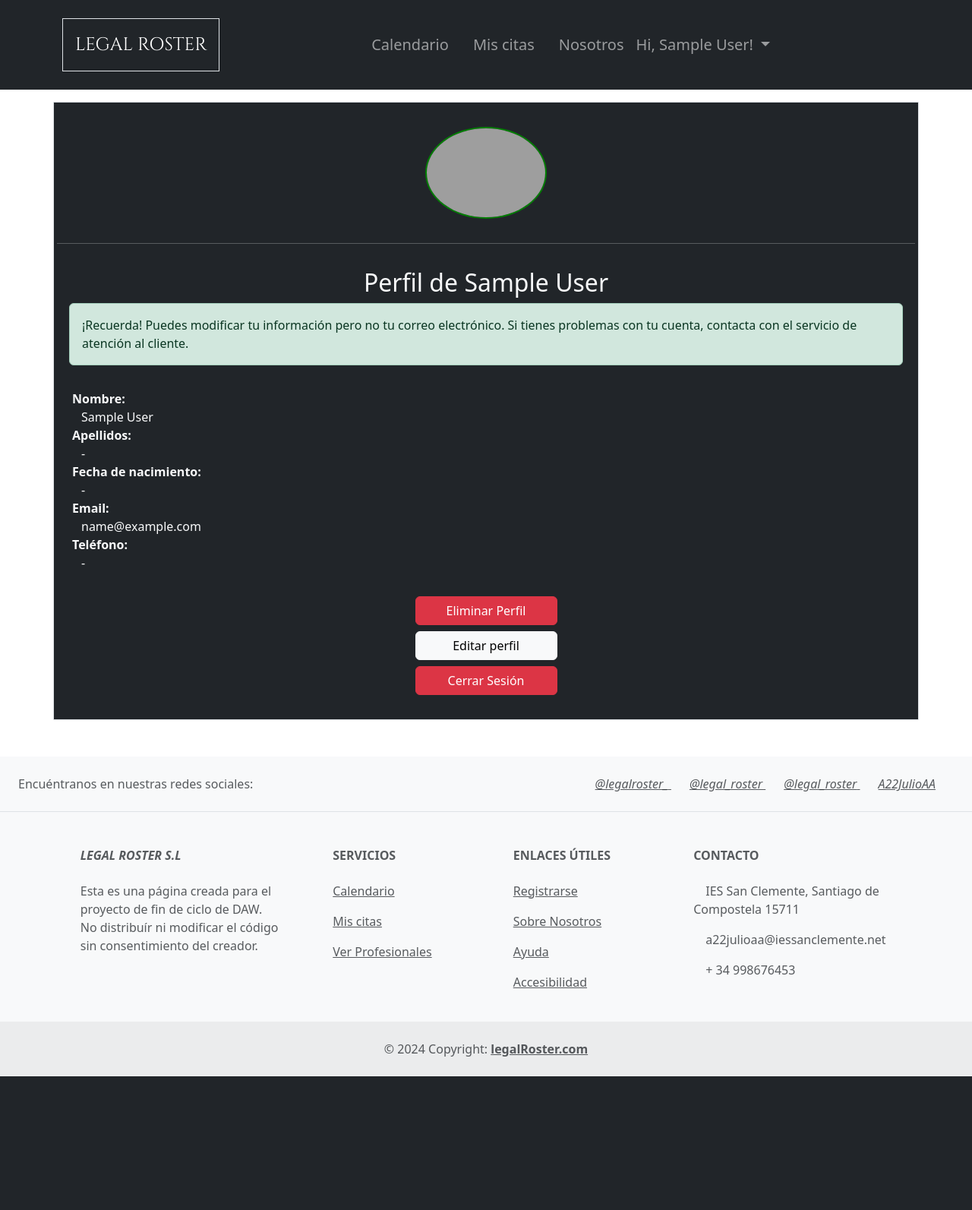
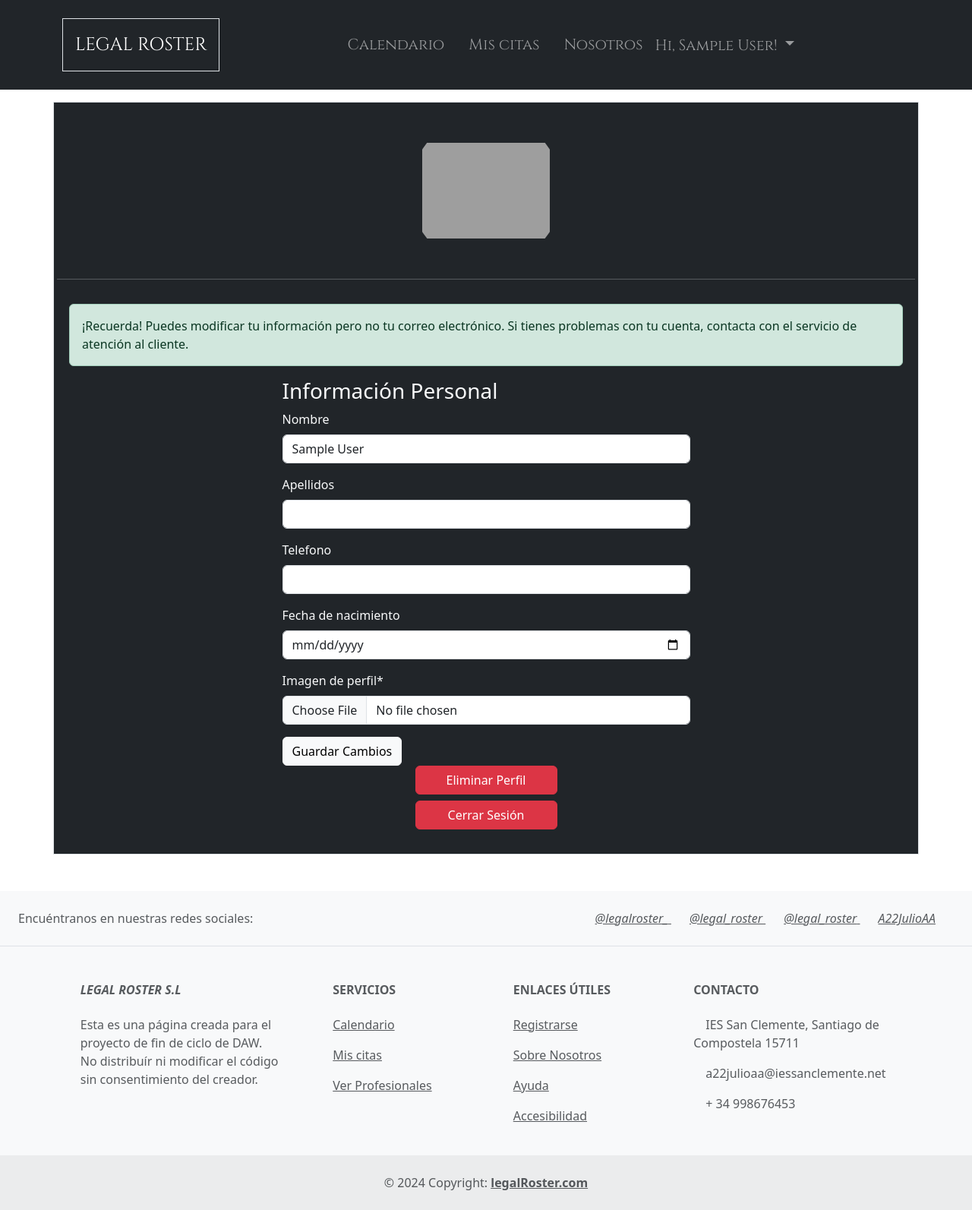
Before and after one commit to A22JulioAA/legal_code, a Django app: page /users/profile/ in a window 1280 px wide. Shown: the whole page at 76% size. Before the commit the page ends 1417 px from the top, so only its background shows below. Run offline with Django 5.2, Linux system fonts and the light colour scheme; the visitor is signed in with stand-in values (Sample User, id 1); some libraries are stand-ins or nearby versions; grey boxes are pictures that could not be loaded.

Commit message:
Modificaciones

```diff
--- a/core/templates/core/base.html
+++ b/core/templates/core/base.html
@@ -23,6 +23,10 @@ registros, ver base-login
 
     {% block css %}
 
+    <link rel="preconnect" href="https://fonts.googleapis.com">
+    <link rel="preconnect" href="https://fonts.gstatic.com" crossorigin>
+    <link href="https://fonts.googleapis.com/css2?family=Cinzel:wght@400..900&display=swap" rel="stylesheet">
+
     {% endblock %}
 
     {% block script %}
@@ -46,11 +50,11 @@ registros, ver base-login
                 </button>
                 <div class="collapse navbar-collapse fs-5" id="navbarNavAltMarkup">
                     <div class="navbar-nav mx-auto">
-                        <a class="nav-link me-3" href="{% url 'calendario' %}"><i class="fa-regular fa-calendar"></i>
+                        <a class="nav-link me-3" href="{% url 'calendario' %}" style="font-family: Cinzel;"><i class="fa-regular fa-calendar"></i>
                             Calendario</a>
-                        <a class="nav-link me-3" href="{% url 'citas-principal' %}"><i
+                        <a class="nav-link me-3" href="{% url 'citas-principal' %}" style="font-family: Cinzel;"><i
                                 class="fa-regular fa-hand-point-up"></i> Mis citas</a>
-                        <a class="nav-link" href="{% url 'sobre-nosotros' %}"><i class="fa-solid fa-people-roof"></i>
+                        <a class="nav-link" href="{% url 'sobre-nosotros' %}" style="font-family: Cinzel;"><i class="fa-solid fa-people-roof"></i>
                             Nosotros</a>
 
                         <li class="nav-item dropdown">
@@ -58,18 +62,18 @@ registros, ver base-login
                                 aria-expanded="false">
                                 <i class="fa-regular fa-user"></i>
                                 {% if request.user.is_authenticated %}
-                                Hi, {{ user.name | capfirst }}!
+                                <span style="font-family: Cinzel;">Hi, {{ user.name | capfirst }}!</span>
 
                                 {% else %}
-                                Accede!
+                                <span style="font-family: Cinzel;">Accede!</span>
                                 {% endif %}
                             </a>
                             <ul class="dropdown-menu">
                                 {% if request.user.is_authenticated %}
-                                <li><a class="dropdown-item" href="/users/profile"><i class="fa-regular fa-user"></i> Mi
+                                <li><a class="dropdown-item" href="/users/profile" style="font-family: Cinzel;"><i class="fa-regular fa-user"></i> Mi
                                         perfil</a></li>
                                 <hr>
-                                <li><a class="dropdown-item" href="/logout"><i class="fa-solid fa-door-open"></i> Cerrar
+                                <li><a class="dropdown-item" href="/logout" style="font-family: Cinzel;"><i class="fa-solid fa-door-open"></i> Cerrar
                                         sesión</a></li>
                                 {% else %}
                                 <li><a class="dropdown-item" href="{% url 'login' %}"><i
--- a/static/css/profile.css
+++ b/static/css/profile.css
@@ -1,7 +1,16 @@
-img {
+figure {
+    width: 200px;
+    height: 200px;
     border-radius: 50%;
-    width: 20vh;
-    height: 20vh;
-    border: 2px solid green;
+    overflow: hidden;
+    display: flex;
+    justify-content: center;
+    align-items: center;
+    margin: 0 auto;
+}
+
+figure img {
+    width: 100%;
+    height: 100%;
     object-fit: cover;
 }
--- a/users/templates/profile.html
+++ b/users/templates/profile.html
@@ -24,46 +24,24 @@ Perfil
             </figure>
             <hr>
             <div class="p-3">
-                <h2 class="text-center">Perfil de {{user.name}}</h2>
+
                 <p class="alert alert-success" role="alert">
                     ¡Recuerda! Puedes modificar tu información pero no tu correo electrónico.
                     Si tienes problemas con tu cuenta, contacta con el servicio de atención al cliente.
                 </p>
-                <section class=" row p-3">
-                    <div class="col-12 col-md-6 mb-3">
-                        <strong class="row">Nombre: </strong>{{user.name}}
-                        <strong class="row">Apellidos:</strong> {{ user.apellidos|default_if_none:'-' }} <strong
-                            class="row">Fecha de
-                            nacimiento:
-                        </strong>{{user.fecha_nacimiento | default_if_none:'-'}}
-                        <strong class="row">Email: </strong>{{user.email}}
-                        <strong class="row">Teléfono: </strong>{{user.telefono|default:'-'}}
-                    </div>
-                    <div class="col-12 col-md-6">
-                        <p class="d-inline-flex gap-1">
-
-                        </p>
-                        <div class="collapse" id="editarCollapse">
-                            <div class="card card-body text-dark">
-                                <form method="post" enctype="multipart/form-data" id="formularioEditarPerfil">
-                                    {% csrf_token %}
-                                    {{ form | crispy }}
-                                    <button class="btn btn-dark" type="submit">Editar</button>
-                                </form>
-                            </div>
-                        </div>
+                <section class="row">
+                    <div class="col-6 mx-auto">
+                        <h3>Información Personal</h3>
+                        <form method="POST" enctype="multipart/form-data">
+                            {% csrf_token %}
+                            {{ form|crispy }}
+                            <button type="submit" class="btn btn-light">Guardar Cambios</button>
+                        </form>
                     </div>
                 </section>
-
                 <div class="row">
                     <button type="submit" class="btn btn-danger col-2 mx-auto" data-bs-toggle="modal"
                         data-bs-target="#modalConfirmacion">Eliminar Perfil</button>
-                </div>
-                <div class="row mt-2">
-                    <button class="btn btn-light col-2 mx-auto" type="button" data-bs-toggle="collapse"
-                        data-bs-target="#editarCollapse">
-                        Editar perfil
-                    </button>
                 </div>
                 <div class="row mt-2">
                     <a href="/logout" class="btn btn-danger col-2 mx-auto">Cerrar Sesión</a>
```
Also changed, not shown: backup.txt (added, +25 -0 lines), legal_code/settings.py (+9 -7 lines), media/images/perfil/pexels-karolina-grabowska-7875837.jpg (added), 1 other file.
